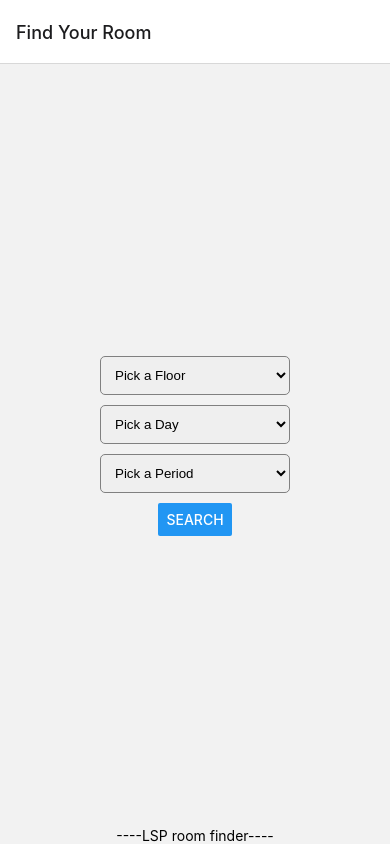
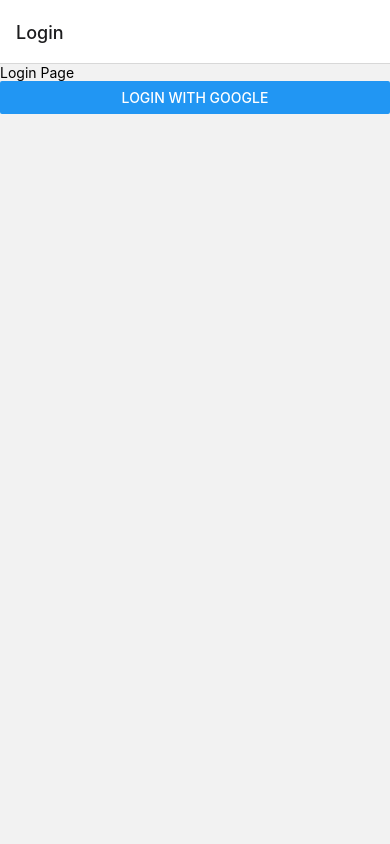
Before and after one commit to winwin2671/lspbooking2.0, a React Native app in the folder my-project/: screen /Login in a window 390 px wide. Built offline with nearby package versions, Linux system fonts and the light colour scheme.

Commit message:
updated login

```diff
--- a/my-project/App.js
+++ b/my-project/App.js
@@ -2,7 +2,7 @@
 import { NavigationContainer } from '@react-navigation/native'
 import { createNativeStackNavigator } from '@react-navigation/native-stack'
 import { Text } from 'react-native'
-// import Login from './login'
+import Login from './login'
 import MainApp from './MainApp'
 
 const Stack = createNativeStackNavigator()
@@ -11,7 +11,7 @@
   return (
     <NavigationContainer>
       <Stack.Navigator initialRouteName="Login">
-        {/* <Stack.Screen name="Login" component={Login} /> */}
+        <Stack.Screen name="Login" component={Login} />
         <Stack.Screen name="Find Your Room" component={MainApp} />
       </Stack.Navigator>
     </NavigationContainer>
--- a/my-project/login.js
+++ b/my-project/login.js
@@ -9,13 +9,9 @@
 
 function Login({ navigation }) {
   async function loginWithGoogle() {
-    const { user, session, error } = await supabase.auth.signIn({
+    const { data, error } = await supabase.auth.signInWithOAuth({
       provider: 'google',
     })
-  }
-
-  async function logout() {
-    const { error } = await supabase.auth.signOut()
   }
 
   return (
```
